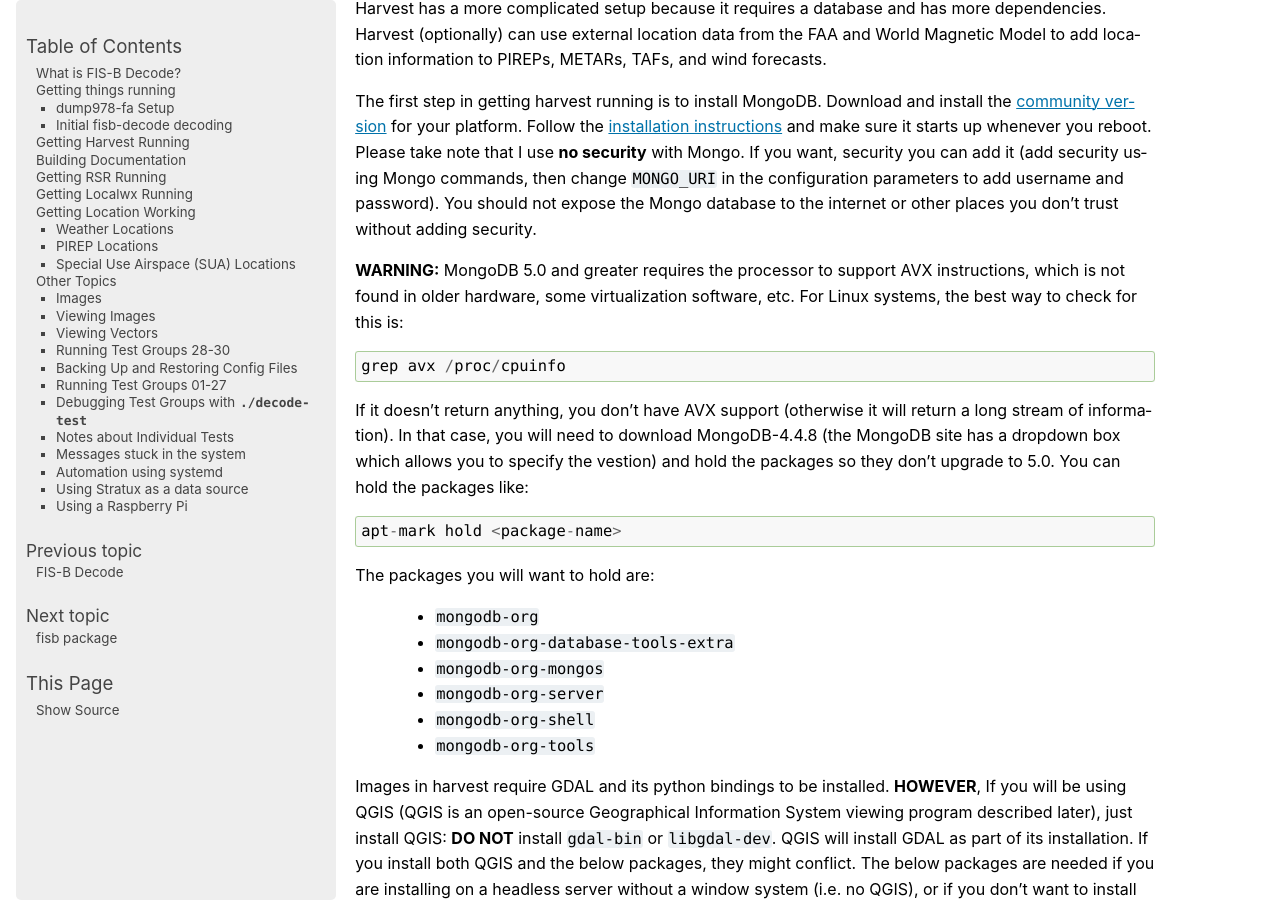
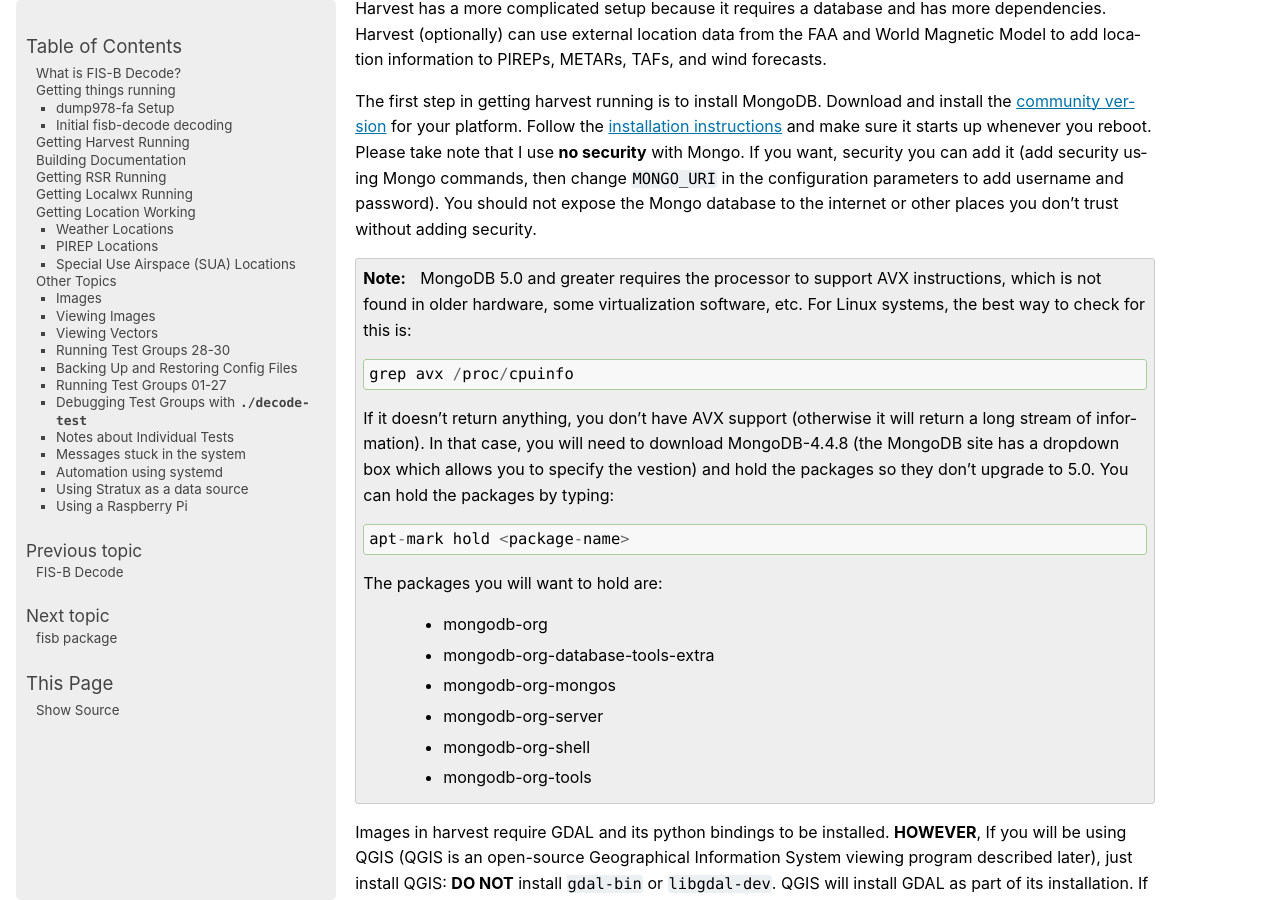
Before and after one commit to rand-projects/fisb-decode, a Sphinx documentation site: the page built from docs/source/document.rst, in a window 1280 px wide and 900 px high, scrolled down 7554 px. Built offline with Sphinx 7.4.7, drawn with Linux system fonts in a browser that asks for light colours; some of the changed text lies outside the part shown.

Commit message:
Added more Sphinx 'notes' to documentation.

```diff
--- a/docs/source/document.rst
+++ b/docs/source/document.rst
@@ -422,28 +422,29 @@
 You should not expose the Mongo database to the internet
 or other places you don't trust without adding security.
 
-**WARNING:** MongoDB 5.0 and greater requires the processor to support AVX
-instructions, which is not found in older hardware, some virtualization
-software, etc. For Linux systems, the best way to check for this is: ::
-
-  grep avx /proc/cpuinfo
-
-If it doesn't return anything, you don't have AVX support (otherwise it
-will return a long stream of information). In that case,
-you will need to download MongoDB-4.4.8 (the MongoDB site has a
-dropdown box which allows you to specify the vestion) and hold the
-packages so they don't upgrade to 5.0. You can hold the packages like: ::
-
-  apt-mark hold <package-name>
-
-The packages you will want to hold are:
-
- * ``mongodb-org``
- * ``mongodb-org-database-tools-extra``
- * ``mongodb-org-mongos``
- * ``mongodb-org-server``
- * ``mongodb-org-shell``
- * ``mongodb-org-tools``
+.. note ::
+   MongoDB 5.0 and greater requires the processor to support AVX
+   instructions, which is not found in older hardware, some virtualization
+   software, etc. For Linux systems, the best way to check for this is: ::
+
+     grep avx /proc/cpuinfo
+
+   If it doesn't return anything, you don't have AVX support (otherwise it
+   will return a long stream of information). In that case,
+   you will need to download MongoDB-4.4.8 (the MongoDB site has a
+   dropdown box which allows you to specify the vestion) and hold the
+   packages so they don't upgrade to 5.0. You can hold the packages by typing: ::
+
+     apt-mark hold <package-name>
+
+   The packages you will want to hold are:
+
+     * mongodb-org
+     * mongodb-org-database-tools-extra
+     * mongodb-org-mongos
+     * mongodb-org-server
+     * mongodb-org-shell
+     * mongodb-org-tools
 
 Images in harvest require GDAL and its python bindings to be installed.
 **HOWEVER**, If you will be using QGIS
@@ -568,15 +569,16 @@
 ``LEVEL0.ERR``, ``LEVEL1.ERR``, ``LEVEL2.ERR``, or ``LEVEL3.ERR``.
 Harvest errors will be in ``HARVEST.ERR``. From the monitoring directory
 you can check in the ``../runtime`` directories to look for images and
-files being processed (note: the files in
+files being processed (**note**: the files in
 ``../runtime/harvest`` are processed very quickly, so
 this directory will mostly look empty).
 
-Note: When running both ``decodeNetToDir`` and ``harvest``, and you want
-to stop them both, stop ``decodeNetToDir`` first. If you stop
-``harvest`` first, ``decodeNetToDir`` will keep creating files. By
-stopping ``decodeNetToDir`` first, ``harvest`` will gobble up any
-unprocessed files and delete them, leaving the intake area clean.
+.. note ::
+  When running both ``decodeNetToDir`` and ``harvest``, and you want
+  to stop them both, stop ``decodeNetToDir`` first. If you stop
+  ``harvest`` first, ``decodeNetToDir`` will keep creating files. By
+  stopping ``decodeNetToDir`` first, ``harvest`` will gobble up any
+  unprocessed files and delete them, leaving the intake area clean.
 
 If things seem to be quiet (i.e. the programs are running and no errors
 are being created), the next step is to run Mongo and make sure the
@@ -2118,9 +2120,14 @@
 enclosure, the system has been rock solid. Such was not the case when running with
 SD cards. Speed is not the same as your desktop, but not annoyingly slow either.
 
-Note: Mongo version 5 (or later) is very restricted on the systems it runs. If you have trouble
-installing Mongo (usually indicated by non-helpful messages that are actually 'illegal
-instruction' errors), try installing a later Mongo 4 version like 4.4.8.
+.. note::
+   Mongo version 5 (or later) is very restricted on the systems it runs.
+   If you have trouble
+   installing Mongo (usually indicated by non-helpful messages that are
+   actually 'illegal
+   instruction' errors), try installing an earlier MongoDB 4
+   version like 4.4.8.
+   See the earlier note about MongoDB 5.
 
 Running 'fisb' and 'harvest' (with MongoDB) does not use very many resources.
 On a 4GB Pi, available memory is more than 3GB at all times and system
```
